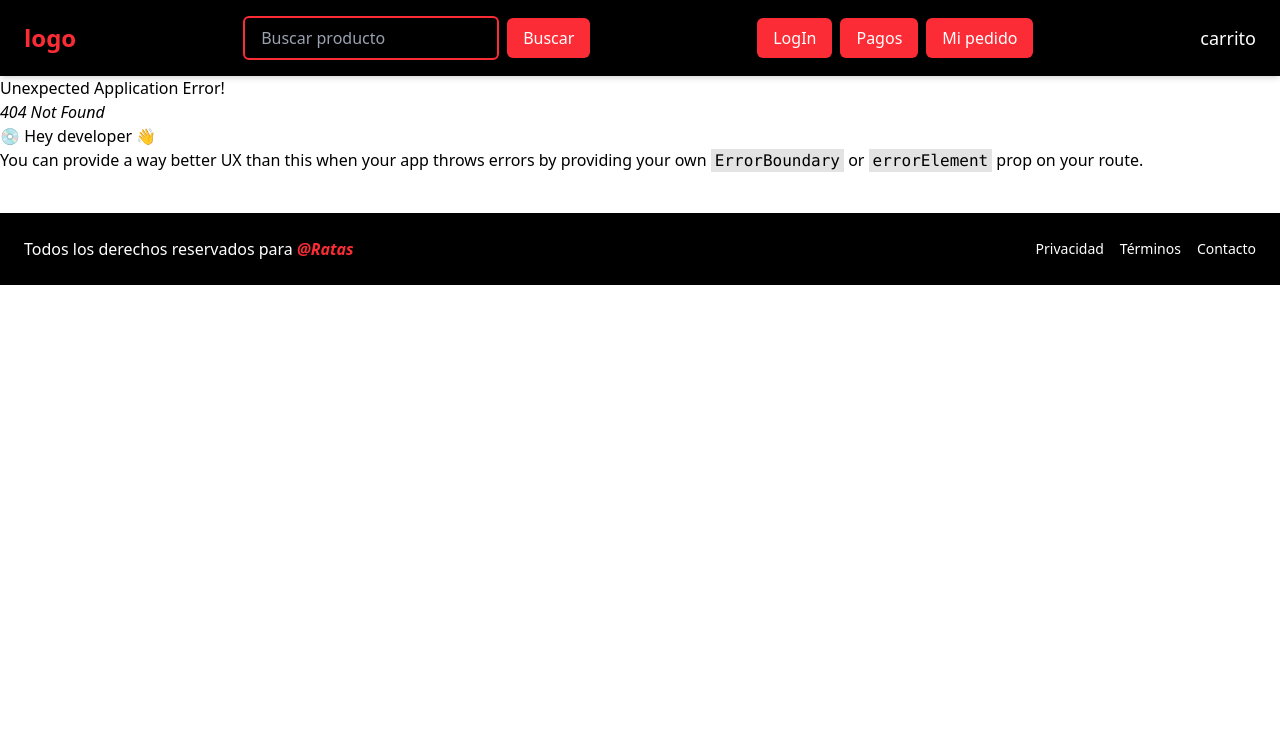
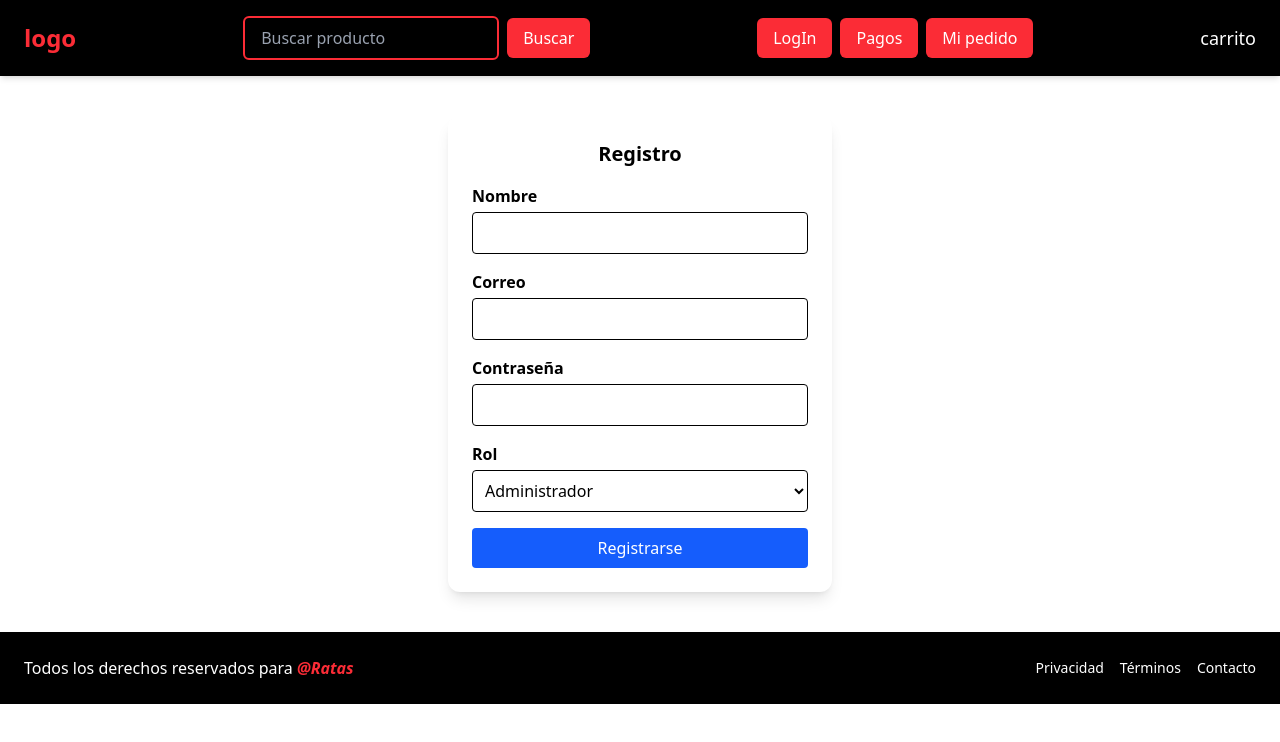
Before and after one commit to LuisDDB/Tienda-react, a React (Vite) app: page /registro in a window 1280 px wide. Before the commit this address had no page. Shown: the top 742 px of the page. Built offline with nearby package versions, Linux system fonts and the light colour scheme.

Commit message:
Se agro una pagina para hacer el formulario del usuario para registrar y se agrego un boton que lleve a la misma

```diff
--- a/package.json
+++ b/package.json
@@ -14,6 +14,7 @@
     "react": "^19.1.1",
     "react-dom": "^19.1.1",
     "react-router": "^7.9.3",
+    "react-router-dom": "^7.9.6",
     "tailwindcss": "^4.1.14"
   },
   "devDependencies": {
--- a/src/App.jsx
+++ b/src/App.jsx
@@ -5,6 +5,7 @@ import { RouterProvider } from "react-router/dom";
 import { Home } from "./pages/Home";
 import { LogIn } from "./pages/LogIn";
 import Pedido from "./pages/Pedido";
+import Registro from "./pages/Registro";
 
 // Components imports
 import { Navbar } from "./components/Navbar";
@@ -23,6 +24,10 @@ const router = createBrowserRouter([
     path: "/pedido",
     element: <Pedido />,
   },
+  {
+    path: "/registro",
+    element: <Registro />,
+  }
 ]);
 
 function App() {
--- a/src/pages/LogIn.jsx
+++ b/src/pages/LogIn.jsx
@@ -1,19 +1,17 @@
-
 import { Button } from "../components/Button";
+import { Link } from "react-router-dom";
 
 export function LogIn() {
 
   const handleSubmit = (e) => {
     e.preventDefault();
     console.log("Formulario de login enviado!");
-
   };
 
   return (
-
     <div className="flex justify-center items-center min-h-screen bg-gray-100">
 
-      {/* Tarjeta o Contenedor del Formulario (fondo oscuro) */}
+      {/* Contenedor del formulario */}
       <div className="w-full max-w-md p-8 space-y-6 bg-gray-900 text-white rounded-lg shadow-2xl">
 
         <h2 className="text-3xl font-bold text-center text-red-500">
@@ -22,7 +20,7 @@ export function LogIn() {
 
         <form onSubmit={handleSubmit} className="space-y-4">
 
-          {/* Campo de Correo/Usuario */}
+          {/* Email */}
           <div>
             <label htmlFor="email" className="block text-sm font-medium text-gray-300">
               Correo Electrónico
@@ -37,7 +35,7 @@ export function LogIn() {
             />
           </div>
 
-          {/* Campo de Contraseña */}
+          {/* Password */}
           <div>
             <label htmlFor="password" className="block text-sm font-medium text-gray-300">
               Contraseña
@@ -52,27 +50,29 @@ export function LogIn() {
             />
           </div>
 
-          {/* Botón de Login  */}
+          {/* Botón */}
           <div>
             <Button
               txt="Entrar"
               type="submit"
               styles="w-full bg-red-500 text-white py-2 px-4 rounded-md hover:bg-red-600 transition-colors focus:outline-none focus:ring-2 focus:ring-offset-2 focus:ring-red-500"
-
             />
           </div>
         </form>
 
-        {/* Enlace para registrarse  */}
+        {/* Link a Registro */}
         <div className="text-center text-sm">
           <p className="text-gray-400">
-            ¿No tienes cuenta?{' '}
-            {}
-            <a href="#" className="font-medium text-red-500 hover:text-red-400">
+            ¿No tienes cuenta?{" "}
+            <Link
+              to="/registro"
+              className="font-medium text-red-500 hover:text-red-400"
+            >
               Regístrate aquí
-            </a>
+            </Link>
           </p>
         </div>
+
       </div>
     </div>
   );
--- /dev/null
+++ b/src/pages/Registro.jsx
@@ -0,0 +1,112 @@
+import React, { useState } from "react";
+
+const API_URL = "http://localhost/backend-tienda/api/registro.php";
+
+const Registro = () => {
+  const [form, setForm] = useState({
+    nombre: "",
+    correo: "",
+    contraseña: "",
+    rol_id: "1", // cliente por defecto
+  });
+
+  const [mensaje, setMensaje] = useState("");
+
+  const handleChange = (e) => {
+    setForm({ ...form, [e.target.name]: e.target.value });
+  };
+
+  const handleSubmit = async (e) => {
+    e.preventDefault();
+
+    try {
+      const res = await fetch(API_URL, {
+        method: "POST",
+        headers: { "Content-Type": "application/json" },
+        body: JSON.stringify(form),
+      });
+
+      const data = await res.json();
+      setMensaje(data.mensaje || data.error || "Error desconocido");
+
+      if (data.mensaje === "Usuario creado correctamente") {
+        setForm({
+          nombre: "",
+          correo: "",
+          contraseña: "",
+          rol_id: "3",
+        });
+      }
+
+    } catch (error) {
+      console.error(error);
+      setMensaje("No se pudo conectar con la API");
+    }
+  };
+
+  return (
+    <div className="flex justify-center mt-10">
+      <form
+        onSubmit={handleSubmit}
+        className="w-full max-w-sm bg-white shadow-lg p-6 rounded-xl"
+      >
+        <h2 className="text-xl font-bold text-center mb-4">Registro</h2>
+
+        {mensaje && (
+          <p className="text-center text-red-500 mb-4">{mensaje}</p>
+        )}
+
+        <label className="block font-semibold mb-1">Nombre</label>
+        <input
+          type="text"
+          name="nombre"
+          className="w-full border rounded p-2 mb-4"
+          value={form.nombre}
+          onChange={handleChange}
+          required
+        />
+
+        <label className="block font-semibold mb-1">Correo</label>
+        <input
+          type="email"
+          name="correo"
+          className="w-full border rounded p-2 mb-4"
+          value={form.correo}
+          onChange={handleChange}
+          required
+        />
+
+        <label className="block font-semibold mb-1">Contraseña</label>
+        <input
+          type="password"
+          name="contraseña"
+          className="w-full border rounded p-2 mb-4"
+          value={form.contraseña}
+          onChange={handleChange}
+          required
+        />
+
+        <label className="block font-semibold mb-1">Rol</label>
+        <select
+          name="rol_id"
+          className="w-full border rounded p-2 mb-4"
+          value={form.rol_id}
+          onChange={handleChange}
+        >
+          <option value="1">Administrador</option>
+          <option value="2">Empleado</option>
+          <option value="3">Cliente</option>
+        </select>
+
+        <button
+          type="submit"
+          className="w-full bg-blue-600 text-white p-2 rounded hover:bg-blue-700"
+        >
+          Registrarse
+        </button>
+      </form>
+    </div>
+  );
+};
+
+export default Registro;
```
Also changed, not shown: 1 other file (tests, documents, lock files or other folders).
